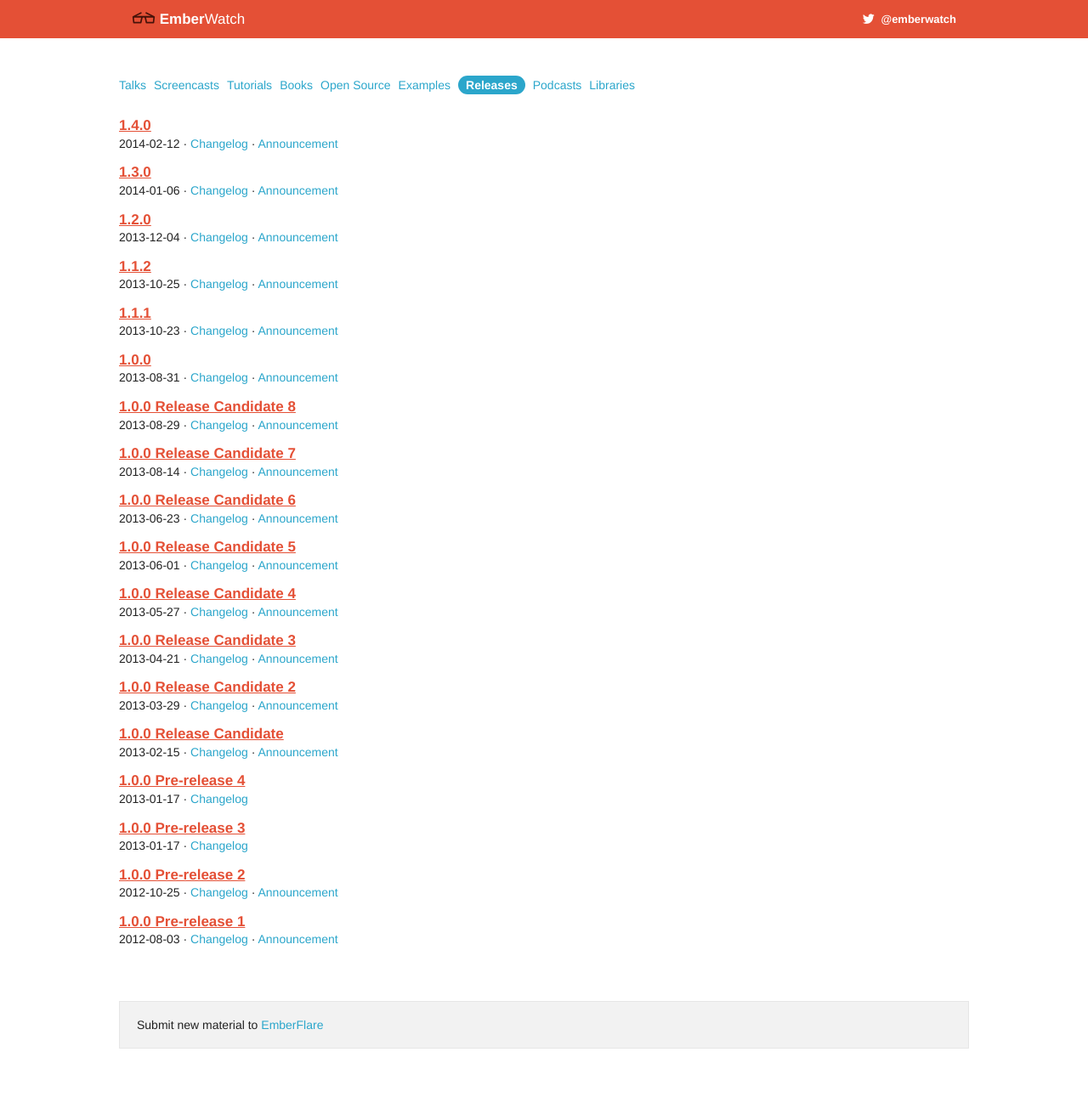
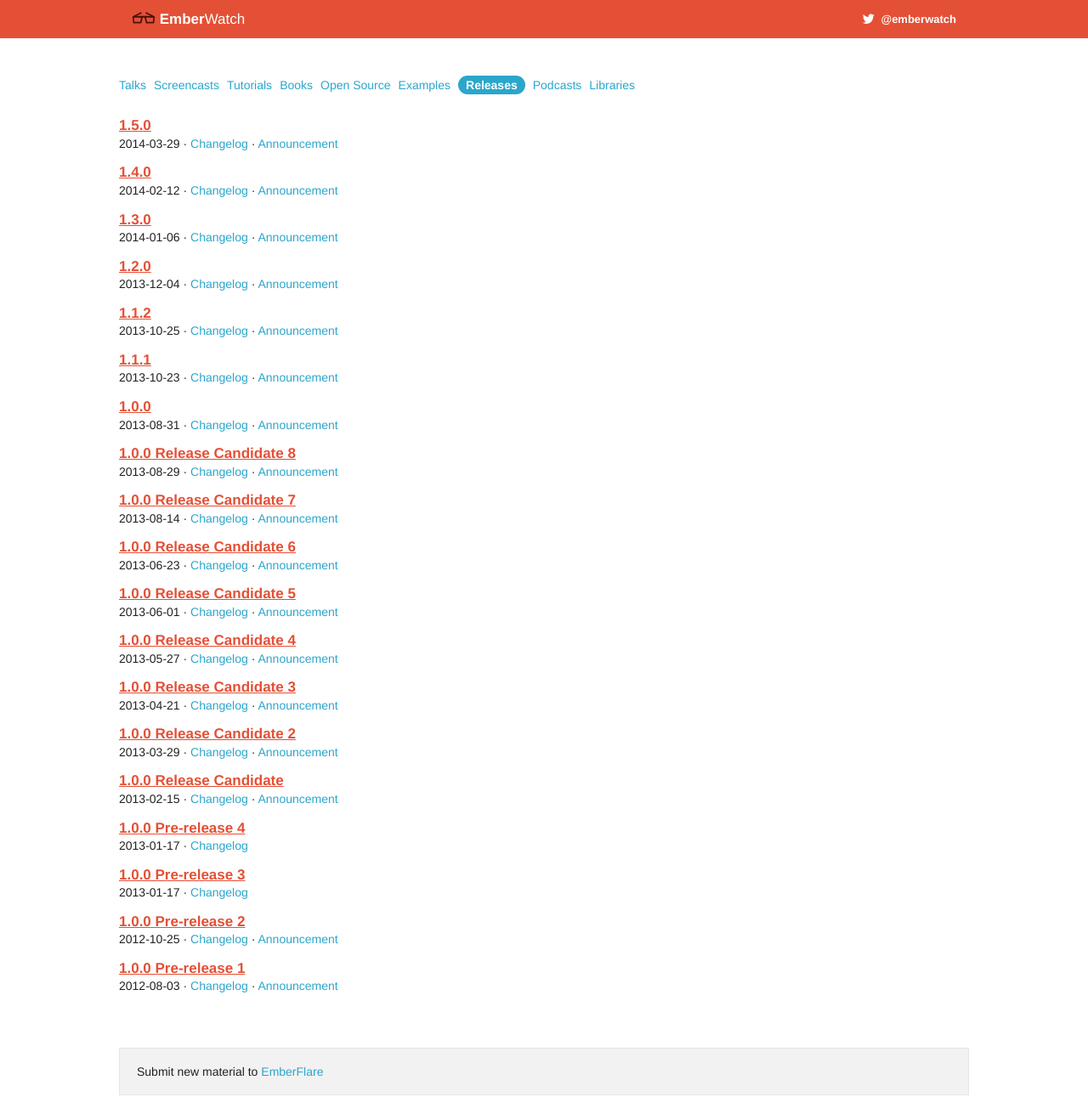
Before and after one commit to emberwatch/emberwatch, a Jekyll site: the page built from releases.html, in a window 1280 px wide. Shown: the whole page at 85% size. Built offline with Jekyll 4.4.1, drawn with Linux system fonts in a browser that asks for light colours; comment, search, counter and statistics services are not loaded; before the commit the page ends 1256 px from its top, so only the background shows below that.

Commit message:
Add Ember.js 1.5.0 release.

```diff
--- a/_data/releases.yml
+++ b/_data/releases.yml
@@ -1,4 +1,8 @@
 ---
+- name: 1.5.0
+  date: '2014-03-29'
+  git: v1.5.0
+  blog: http://emberjs.com/blog/2014/03/30/ember-1-5-0-and-ember-1-6-beta-released.html
 - name: 1.4.0
   date: '2014-02-12'
   git: v1.4.0
```
